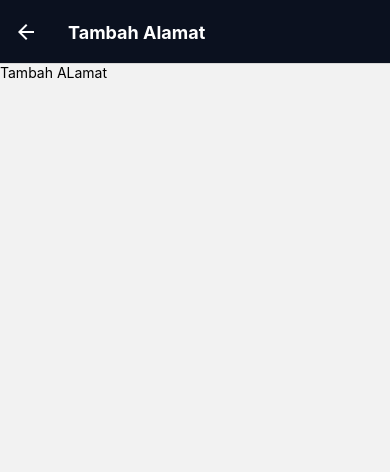
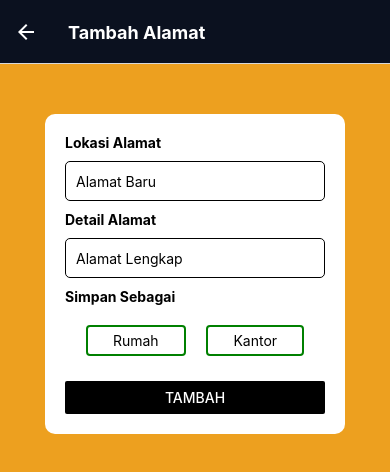
Before and after one commit to ShiroKatsuya/AnterIn_Mobile, a React Native app: screen /TambahAlamat in a window 390 px wide. Shown: the top 472 px of the page. Built offline with nearby package versions, Linux system fonts and the light colour scheme.

Commit message:
updatetambahprofile

```diff
--- a/pages/konsumen/Alamat/Tambah/index.js
+++ b/pages/konsumen/Alamat/Tambah/index.js
@@ -1,12 +1,143 @@
-import { StyleSheet, Text, View } from 'react-native'
+import { StyleSheet, Text, View,Image,Button,TouchableOpacity,TextInput } from 'react-native'
 import React from 'react'
+import { useNavigation } from '@react-navigation/native';
 
 export default function TambahALamat() {
   return (
-    <View>
-      <Text>Tambah ALamat</Text>
+    //container
+    <>
+    <View style={styles.container}>
+
+
+
+      <View style={styles.form }>
+      <Text style = {{ fontWeight:'bold' }}>Lokasi Alamat</Text>
+      <TextInput
+          style={[styles.input, styles.form2]}
+          placeholder="Alamat Baru"
+          // placeholderTextColor="rgba(255, 255, 255, 0.5)"
+
+        //   value={username}
+        //   onChangeText={setUsername}
+        />
+
+      <Text style={{ fontWeight:'bold' }}>Detail Alamat</Text>
+      <TextInput
+          style={[styles.input, styles.form2]}
+          placeholder="Alamat Lengkap"
+          // placeholderTextColor="rgba(255, 255, 255, 0.5)"
+
+        //   value={username}
+        //   onChangeText={setUsername}
+        />
+      <Text style = {{ fontWeight:'bold' }}>Simpan Sebagai</Text>
+      <View style={styles.tempat}>
+        <TouchableOpacity>
+        <View style = {styles.rumah}>
+        <Text >
+        Rumah
+        </Text>
+        </View>
+        </TouchableOpacity>
+      <TouchableOpacity>
+        <View style = {styles.kantor}>
+        <Text>
+          Kantor
+        </Text>
+        </View></TouchableOpacity>
+
+      </View>
+      <TouchableOpacity>
+      <View style= {{ marginTop:25 }}>
+      <Button title="Tambah" onPress={null}
+        color="black"
+        borderRadius="8"
+        borderWidth="5"
+        />
+        </View>
+        </TouchableOpacity>
+
+      </View>
+
     </View>
+    </>
   )
 }
 
-// const styles = StyleSheet.create({})
+const styles = StyleSheet.create({
+  container: {
+    flex: 1,
+    backgroundColor: '#EDA01F',
+    padding: 10,
+    alignItems: 'center',
+    flexDirection: 'column',
+
+  },
+
+  rumah:{
+    fontSize : 20,
+    color:'black',
+    borderColor:'green',
+    borderRadius:4,
+    borderWidth:2,
+    padding:5,
+    paddingLeft:25,
+    paddingRight:25,
+    alignItems:'center',
+    textAlign:'center',
+    // fontWeight:'bold'
+    fontWeight:'300'
+    // backgroundColor:'black'
+  },
+  kantor:{
+    fontSize : 20,
+    color:'black',
+    borderColor:'green',
+    borderRadius:4,
+    borderWidth:2,
+    padding:5,
+    paddingLeft:25,
+    paddingRight:25,
+    alignItems:'center',
+    textAlign:'center',
+    // fontWeight:'bold'
+    fontWeight:'300'
+    // backgroundColor:'black'
+  },
+
+  tempat:{
+      flexDirection:'row',
+      justifyContent: 'space-evenly',
+      alignItems:'center',
+      paddingTop : 20,
+
+
+  },
+
+  form:{
+    width: 300,
+    padding: 20,
+    borderRadius: 10,
+    backgroundColor: '#fff',
+    marginTop:40,
+    flexDirection:'column',
+    justifyContent:'flex-start'
+  },
+
+  form2: {
+    backgroundColor:'white',
+    color:'black',
+    marginTop:10,
+    marginBottom:10,
+  },
+input: {
+  height: 40,
+  borderColor: 'black',
+  borderWidth: 1,
+  borderRadius: 5,
+  padding: 10,
+  marginBottom: 10,
+  color:'black',
+},
+
+})
```
